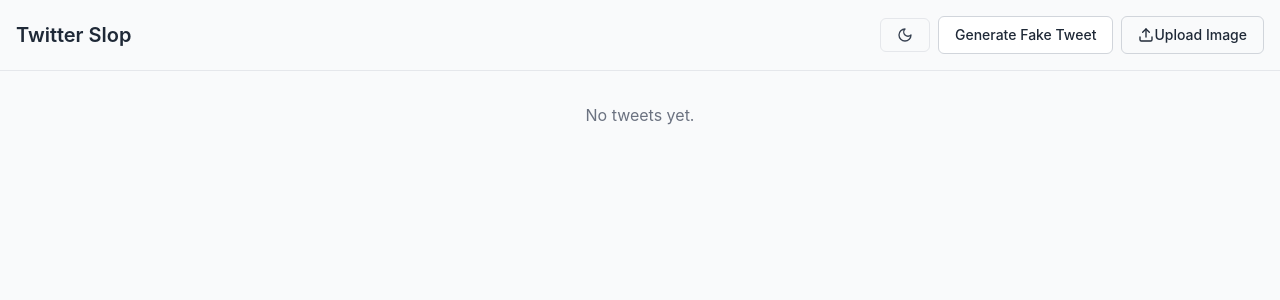
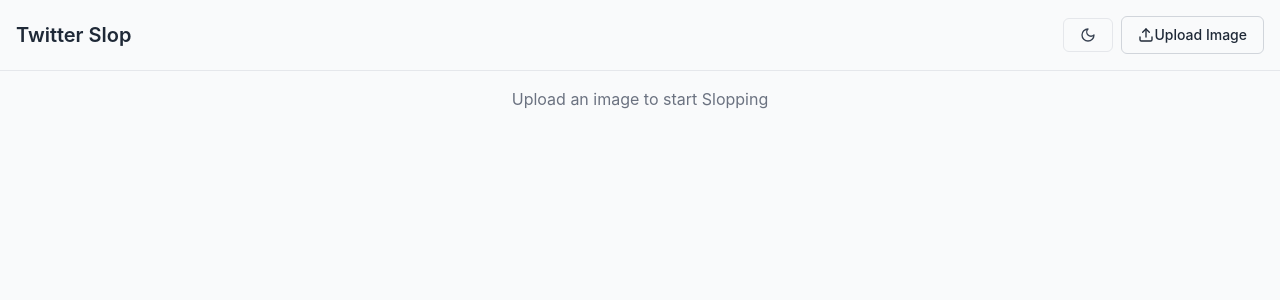
Before and after one commit to benbroks/personalized_twitter, a React (Create React App) app in the folder my-react-app/: page / in a window 1280 px wide. Shown: the top 300 px of the page. Built offline with nearby package versions, Linux system fonts and the light colour scheme.

Commit message:
sloppy slopp

```diff
--- a/my-react-app/src/App.js
+++ b/my-react-app/src/App.js
@@ -9,8 +9,9 @@
 function App() {
   const [tweets, setTweets] = useState([])
   const [tweetPair, setTweetPair] = useState(null)
-  const [likedTweets, setLikedTweets] = useState([])       // array of tweet_ids that are liked
-  const [dislikedTweets, setDislikedTweets] = useState([]) // array of tweet_ids that are disliked
+  const [likedTweets, setLikedTweets] = useState([])
+  const [dislikedTweets, setDislikedTweets] = useState([])
+  const [hasUploadedImage, setHasUploadedImage] = useState(false)
   const fileInputRef = useRef(null)
 
   const generateFakeTweet = async () => {
@@ -50,6 +51,8 @@
       }
       const data = await response.json()
       console.log('Upload successful', data)
+      // When the image uploads successfully, update our flag.
+      setHasUploadedImage(true)
     } catch (error) {
       console.error('Error uploading file:', error)
     }
@@ -58,11 +61,11 @@
   const handleLike = (tweetId) => {
     setLikedTweets((prev) => {
       if (prev.includes(tweetId)) {
-        // Toggle off if already liked
-        return prev.filter(id => id !== tweetId)
+        return prev.filter((id) => id !== tweetId)
       } else {
-        // Add to liked list and remove from disliked if present
-        setDislikedTweets((prevDisliked) => prevDisliked.filter(id => id !== tweetId))
+        setDislikedTweets((prevDisliked) =>
+          prevDisliked.filter((id) => id !== tweetId)
+        )
         return [...prev, tweetId]
       }
     })
@@ -71,11 +74,11 @@
   const handleDislike = (tweetId) => {
     setDislikedTweets((prev) => {
       if (prev.includes(tweetId)) {
-        // Toggle off if already disliked
-        return prev.filter(id => id !== tweetId)
+        return prev.filter((id) => id !== tweetId)
       } else {
-        // Add to disliked list and remove from liked if present
-        setLikedTweets((prevLiked) => prevLiked.filter(id => id !== tweetId))
+        setLikedTweets((prevLiked) =>
+          prevLiked.filter((id) => id !== tweetId)
+        )
         return [...prev, tweetId]
       }
     })
@@ -90,13 +93,17 @@
           </h1>
           <div className="flex items-center gap-2">
             <DarkModeToggle />
-            <Button
-              variant="outline"
-              onClick={generateFakeTweet}
-              className="bg-white text-gray-800 border border-gray-300 hover:bg-gray-100 dark:bg-gray-800 dark:text-gray-100 dark:border-gray-700 dark:hover:bg-gray-700"
-            >
-              Generate Fake Tweet
-            </Button>
+            {hasUploadedImage && (
+              <Button
+                variant="outline"
+                onClick={generateFakeTweet}
+                className="border border-gray-300 text-gray-800 hover:bg-gray-100 dark:border-gray-700 dark:text-gray-100 dark:hover:bg-gray-700"
+                >
+                Sloppy Slop
+              </Button>
+            )}
+            {!hasUploadedImage && (
+
             <Button
               variant="outline"
               onClick={handleOpenFileDialog}
@@ -105,6 +112,7 @@
               <Upload className="h-4 w-4" />
               <span>Upload Image</span>
             </Button>
+            )}
             {/* Hidden file input */}
             <input
               type="file"
@@ -116,9 +124,7 @@
           </div>
         </header>
         <main className="mx-auto w-full max-w-xl p-4">
-          {tweetPair ? (
-            <div>Tweet Pair UI</div>
-          ) : (
+          {hasUploadedImage ? (
             <TweetList
               tweets={tweets}
               generateFakeTweet={generateFakeTweet}
@@ -127,6 +133,10 @@
               likedTweets={likedTweets}
               dislikedTweets={dislikedTweets}
             />
+          ) : (
+            <p className="text-center text-gray-500 dark:text-gray-400">
+              Upload an image to start Slopping
+            </p>
           )}
         </main>
       </div>
--- a/my-react-app/src/components/Tweet.js
+++ b/my-react-app/src/components/Tweet.js
@@ -60,27 +60,13 @@
               "flex items-center gap-1 p-2 rounded-md transition-transform duration-200 hover:scale-110 focus:outline-none",
               // Active (Disliked) State
               isDisliked
-                ? "border-blue-500 text-blue-500 dark:text-blue-400 dark:border-blue-400"
+                ? "border-red-500 text-red-500 dark:text-red-400 dark:border-red-400"
                 // Inactive State
                 : "border-gray-300 text-gray-700 dark:text-gray-200 dark:border-gray-700"
             )}
           >
             <ThumbsDown className="h-4 w-4" />
             <span>Dislike</span>
-          </button>
-
-          {/* Reply Button (unchanged) */}
-          <button
-            className="
-              flex items-center gap-1 p-2
-              bg-transparent border-none
-              text-gray-700 dark:text-gray-200
-              transition-transform duration-200
-              hover:scale-110 focus:outline-none
-            "
-          >
-            <MessageSquare className="h-4 w-4" />
-            <span>Reply</span>
           </button>
         </div>
       </CardContent>
```
